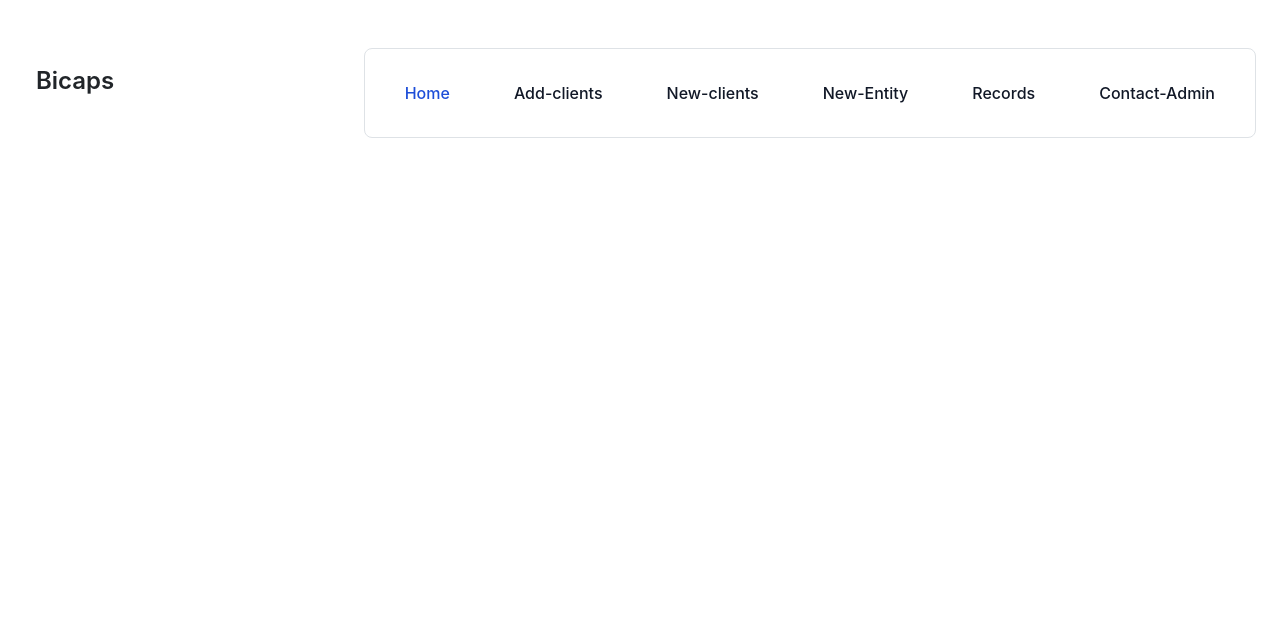
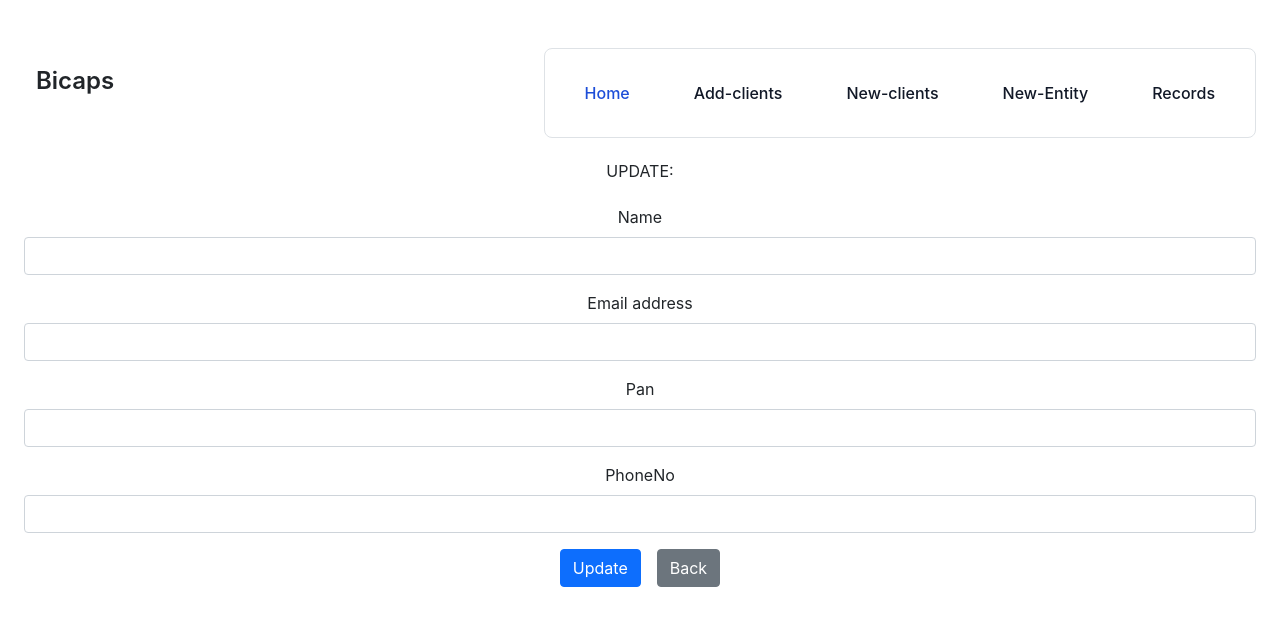
Before and after one commit to mobtomc/bicaps, a React (Create React App) app in the folder client/: page /update/1 in a window 1280 px wide. Shown: the top 626 px of the page. Built offline with nearby package versions, Linux system fonts and the light colour scheme; no server answers.

Commit message:
created update functionality for records

```diff
--- a/client/src/App.js
+++ b/client/src/App.js
@@ -7,6 +7,7 @@ import Records from "./Pages/Records"
 import Home from "./Pages/Home"
 import New from "./Pages/New"
 import Entity from "./Pages/Entity"
+import Update from './Pages/Update';
 function App() {
   return (
     <div className="App">
@@ -18,6 +19,7 @@ function App() {
           <Route path="/Records" element={<Records />}></Route>
           <Route path="/Entity" element={<Entity/>}></Route>
           <Route path="/New" element={<New />}></Route>
+          <Route path="/update/:id" element={<Update/>} />
       </Routes>
       </BrowserRouter>
     </div>
--- a/client/src/Components/Nav.js
+++ b/client/src/Components/Nav.js
@@ -34,9 +34,9 @@ const Nav = () => {
                 <li>
                 <a href="/records" class="block py-2 px-3 text-gray-900 rounded hover:bg-gray-100 md:hover:bg-transparent md:border-0 md:hover:text-blue-700 md:p-0 dark:text-white md:dark:hover:text-blue-500 dark:hover:bg-gray-700 dark:hover:text-white md:dark:hover:bg-transparent">Records</a>
                 </li>
-                <li>
-                <a href="tel:9999960085" class="block py-2 px-3 text-gray-900 rounded hover:bg-gray-100 md:hover:bg-transparent md:border-0 md:hover:text-blue-700 md:p-0 dark:text-white md:dark:hover:text-blue-500 dark:hover:bg-gray-700 dark:hover:text-white md:dark:hover:bg-transparent">Contact-Admin</a>
-                </li>
+                    {/* <li>
+                    <a href="tel:9999960085" class="block py-2 px-3 text-gray-900 rounded hover:bg-gray-100 md:hover:bg-transparent md:border-0 md:hover:text-blue-700 md:p-0 dark:text-white md:dark:hover:text-blue-500 dark:hover:bg-gray-700 dark:hover:text-white md:dark:hover:bg-transparent">Contact-Admin</a>
+                    </li> */}
 
             </ul>
             </div>
--- a/client/src/Pages/Add.js
+++ b/client/src/Pages/Add.js
@@ -20,6 +20,7 @@ const Add = () => {
   const header={"Access-Control-Allow-Origin":"*"};
   const handleSubmit = async(e) => {
     e.preventDefault();
+
     console.log("Submitting form with data: ", {
 
       groupName: selectedValues,
--- a/client/src/Pages/Records.js
+++ b/client/src/Pages/Records.js
@@ -57,7 +57,7 @@ const Records = () => {
       <table className={`table ${tabledark}`}>
         <thead>
           <tr>
-            <th scope="col">#</th>
+            <th scope="col">Unique Id</th>
             <th scope="col">Client-Group</th>
             <th scope="col">Entity-Type</th>
             <th scope="col">Name</th>
@@ -71,42 +71,30 @@ const Records = () => {
         {data.map((eachData) => {
           return (
             <>
-              <tbody>
-                <tr>
-                  <th scope="row">{eachData.id}</th>
-                  {/* console.log({`id`}) */}
-                  <td>{eachData.groupName}</td>
+              <tbody key={eachData._id}>
+                <tr >
+                  <th scope="row">{eachData._id}</th>
+
+                  <td>{Array.isArray(eachData.groupName) ? eachData.groupName.join(", ") : eachData.groupName}</td>
                   <td>{eachData.entityName}</td>
                   <td>{eachData.personName}</td>
                   <td>{eachData.email}</td>
                   <td>{eachData.phoneNo}</td>
                   <td>{eachData.pan}</td>
                   <td>
-                    <Link to="/update">
-                      <button
-                        className="px-4 bg-blue-400"
-                        onClick={() =>
-                          setToLocalStorage(
-                            eachData.id,
-                            eachData.name,
-                            eachData.email,
-                            eachData.Pan,
-                            eachData.groupName,
-                            eachData.entityName,
-                          )
-                        }
-                      >
-                        Edit{" "}
-                      </button>
-                    </Link>
+
+                  <Link to={`/update/${eachData._id}`}>
+                  <button className="btn btn-primary mx-1">Edit</button>
+                </Link>
+
                   </td>
                   <td>
-                    <button
-                      className="bg-blue-300 px-2"
-                      onClick={() => handleDelete(eachData.id)}
-                    >
-                      Delete
-                    </button>
+                  <button
+                  className="btn btn-danger mx-1"
+                  onClick={() => handleDelete(eachData._id)}
+                >
+                  Delete
+                </button>
                   </td>
                 </tr>
               </tbody>
--- /dev/null
+++ b/client/src/Pages/Update.js
@@ -0,0 +1,102 @@
+import React, { useEffect, useState } from "react";
+import axios from "axios";
+import { Link, useNavigate,useParams } from "react-router-dom";
+
+const Update = () => {
+
+  const [name, setName] = useState("");
+  const [email, setEmail] = useState("");
+  const[pan,setpan]=useState("");
+  const[phoneNo,setphoneNo]=useState("");
+  const { id } = useParams(); // Use useParams to get the ID from the URL
+
+  const navigate = useNavigate();
+
+
+  useEffect(() => {
+    // Fetch data using the ID from the URL
+    const fetchData = async () => {
+      try {
+        const response = await axios.get(`http://localhost:8080/api/categories/${id}`);
+        const { personName, email, pan, phoneNo } = response.data;
+        setName(personName);
+        setEmail(email);
+        setpan(pan);
+        phoneNo(phoneNo);
+      } catch (error) {
+        console.error("Error fetching data:", error);
+      }
+    };
+
+    fetchData();
+  }, [id]);
+
+
+  const handleUpdate = async (e) => {
+    e.preventDefault();
+    try {
+      const updatedData = { personName: name, email,pan,phoneNo };
+      await axios.put(`http://localhost:8080/api/categories/${id}`, updatedData);
+      navigate("/records");
+    } catch (error) {
+      console.error("Error updating data:", error);
+    }
+  };
+
+  return (
+    <div >
+      <h2 className="mb-6">UPDATE:</h2>
+      <form className="mx-4">
+        <div className="mb-3">
+          <label className="form-label">Name</label>
+          <input
+            type="text"
+            className="form-control"
+            value={name}
+            onChange={(e) => setName(e.target.value)}
+          />
+        </div>
+        <div className="mb-3">
+          <label className="form-label">Email address</label>
+          <input
+            type="email"
+            className="form-control"
+            value={email}
+            onChange={(e) => setEmail(e.target.value)}
+          />
+        </div>
+        <div className="mb-3">
+          <label className="form-label">Pan</label>
+          <input
+            type="email"
+            className="form-control"
+            value={pan}
+            onChange={(e) => setpan(e.target.value)}
+          />
+        </div>
+        <div className="mb-3">
+          <label className="form-label">PhoneNo</label>
+          <input
+            type="email"
+            className="form-control"
+            value={phoneNo}
+            onChange={(e) => setphoneNo(e.target.value)}
+          />
+        </div>
+
+        <button
+          type="submit"
+          className="btn btn-primary mx-2"
+          onClick={handleUpdate}
+        >
+          Update
+        </button>
+        <Link to={"/records"}>
+          <button className="btn btn-secondary mx-2"> Back </button>
+        </Link>
+      </form>
+    </div>
+  );
+};
+
+export default Update;
```
Also changed, not shown: 2 other files (tests, documents, lock files or other folders).
